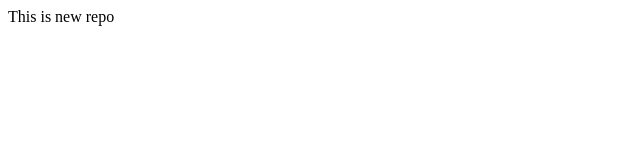
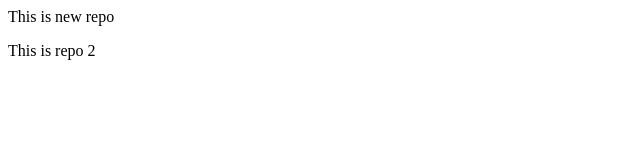
Before and after one commit to ipgoutam/localRepo, a plain HTML site: page index.html in a window 1280 px wide. Shown: the full height of the page, 0-640 px from the left. Drawn offline with Linux system fonts and the light colour scheme.

Commit message:
add new repo

```diff
--- a/index.html
+++ b/index.html
@@ -1 +1,2 @@
 <p>This is new repo</p>
+<p>This is repo 2</p>
```
